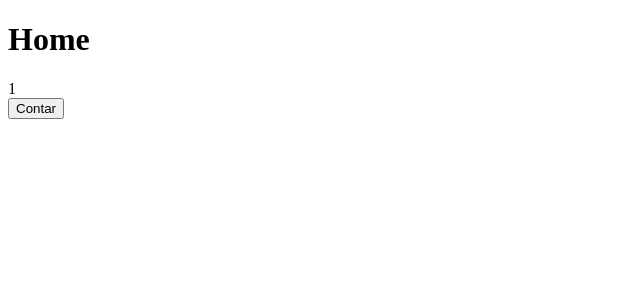
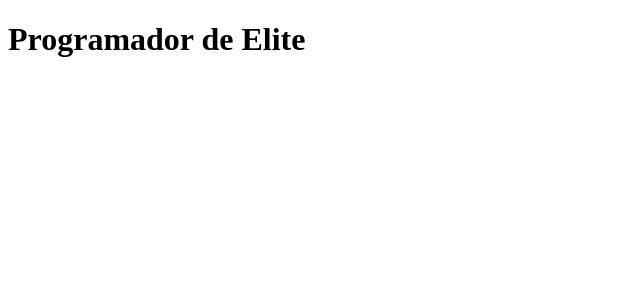
Before and after one commit to treslines/progdeelite, a Next.js app: page / in a window 1280 px wide. Shown: the top 300 px of the page, without its empty margins (0-640 px from the left). Built offline with nearby package versions, Linux system fonts and the light colour scheme.

Commit message:
creating dev branch

```diff
--- a/pages/index.js
+++ b/pages/index.js
@@ -1,25 +1,7 @@
-import { useState } from 'react'
-
 function home(){
    return (
       <div>
-         <h1>Home</h1>
-         <AddContador />
-      </div>
-   )
-}
-
-function AddContador(){
-   const [contador,setContador] = useState(1)
-
-   function contar(){
-      setContador(contador+1)
-   }
-
-   return (
-      <div>
-         <div>{contador}</div>
-         <button onClick={contar}>Contar</button>
+         <h1>Programador de Elite</h1>
       </div>
    )
 }
```
